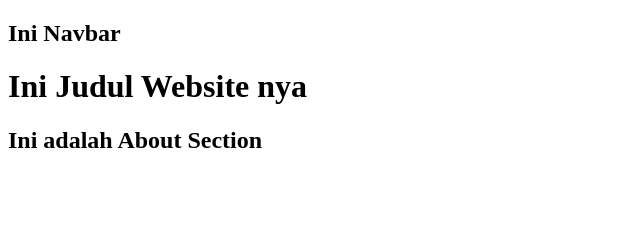
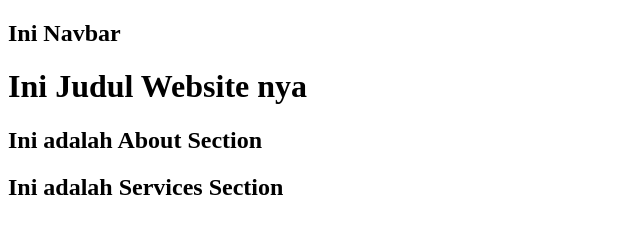
Before and after one commit to FigoArbiansyah/company-profile, a plain HTML site: page index.html in a window 1280 px wide. Shown: the whole page, without its empty margins (0-640 px from the left). Drawn offline with Linux system fonts and the light colour scheme.

Commit message:
menambahkan services section

```diff
--- a/index.html
+++ b/index.html
@@ -15,5 +15,8 @@
     <section id="about">
       <h1>Ini adalah About Section</h1>
     </section>
+    <section id="services">
+      <h1>Ini adalah Services Section</h1>
+    </section>
   </body>
 </html>
```
